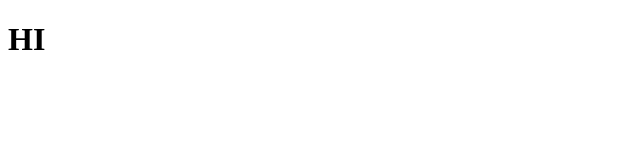
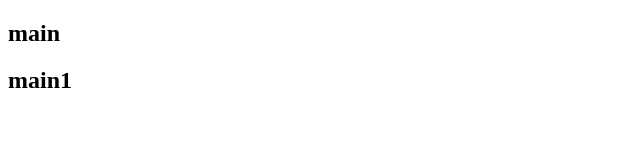
Before and after one commit to Songchanheum/songsblog, a Next.js app: page / in a window 1280 px wide. Shown: the top 160 px of the page, without its empty margins (0-640 px from the left). Built offline with nearby package versions, Linux system fonts and the light colour scheme.

Commit message:
feat(posts): fs 이용하여 md파일 불러오기

```diff
--- a/app/blog/page.tsx
+++ /dev/null
@@ -1,4 +0,0 @@
-const BlogPage = () => {
-  return <h1> HI Blog</h1>;
-};
-export default BlogPage;
--- a/app/page.tsx
+++ b/app/page.tsx
@@ -1,4 +1,20 @@
+import fs from "fs";
+
+const getPostMetadata = () => {
+  const folder = "posts/";
+  const files = fs.readdirSync(folder);
+  const markdownPosts = files.filter((file) => file.endsWith(".md"));
+  const slugs = markdownPosts.map((file) => file.replace(".md", ""));
+  return slugs;
+};
+
 const HomePage = () => {
-  return <h1> HI </h1>;
+  const postMetadata = getPostMetadata();
+  const postPreviews = postMetadata.map((slug) => (
+    <div>
+      <h2>{slug}</h2>
+    </div>
+  ));
+  return <div>{postPreviews}</div>;
 };
 export default HomePage;
```
Also changed, not shown: posts/main.md (added), posts/main1.md (added).
